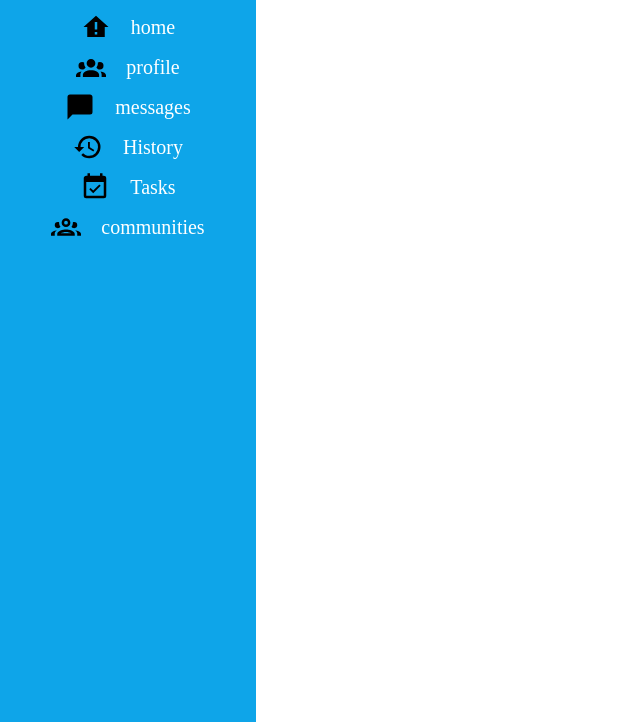
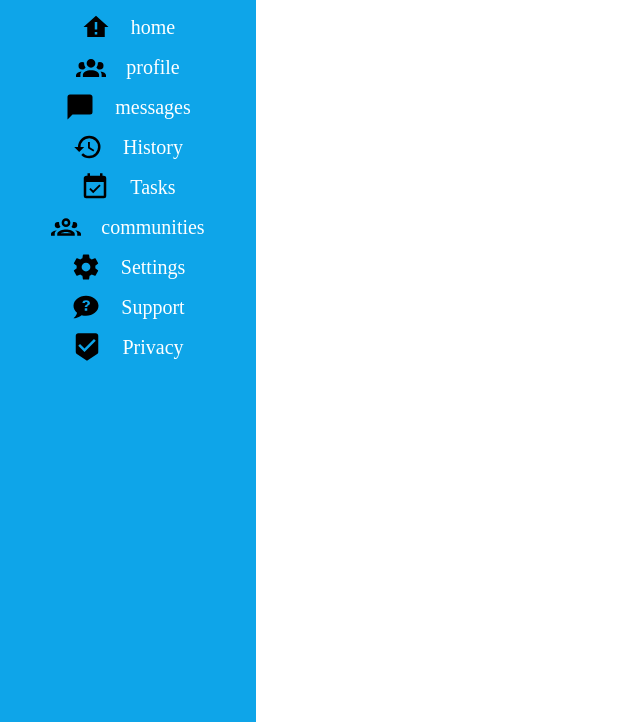
Before and after one commit to sundaymark/Odin-Admin-Dashboard, a plain HTML site: page index.html in a window 1280 px wide. Shown: the part 78-800 px from the top of the page, without its empty margins (0-640 px from the left). Drawn offline with Linux system fonts and the light colour scheme.

Commit message:
added the three last part of the side bar

```diff
--- a/index.html
+++ b/index.html
@@ -35,15 +35,32 @@
                     <p>History</p>
                 </div>
 
-                <div class="icons"><svg xmlns="http://www.w3.org/2000/svg" viewBox="0 0 24 24"><title>calendar-check</title><path d="M19,19H5V8H19M19,3H18V1H16V3H8V1H6V3H5C3.89,3 3,3.9 3,5V19A2,2 0 0,0 5,21H19A2,2 0 0,0 21,19V5A2,2 0 0,0 19,3M16.53,11.06L15.47,10L10.59,14.88L8.47,12.76L7.41,13.82L10.59,17L16.53,11.06Z" /></svg>
+                <div class="icons">
+                    <svg xmlns="http://www.w3.org/2000/svg" viewBox="0 0 24 24"><title>calendar-check</title><path d="M19,19H5V8H19M19,3H18V1H16V3H8V1H6V3H5C3.89,3 3,3.9 3,5V19A2,2 0 0,0 5,21H19A2,2 0 0,0 21,19V5A2,2 0 0,0 19,3M16.53,11.06L15.47,10L10.59,14.88L8.47,12.76L7.41,13.82L10.59,17L16.53,11.06Z" /></svg>
                     <p>Tasks</p>
                 </div>
 
-                <div class="icons"><svg xmlns="http://www.w3.org/2000/svg" viewBox="0 0 24 24"><title>account-group-outline</title><path d="M12,5A3.5,3.5 0 0,0 8.5,8.5A3.5,3.5 0 0,0 12,12A3.5,3.5 0 0,0 15.5,8.5A3.5,3.5 0 0,0 12,5M12,7A1.5,1.5 0 0,1 13.5,8.5A1.5,1.5 0 0,1 12,10A1.5,1.5 0 0,1 10.5,8.5A1.5,1.5 0 0,1 12,7M5.5,8A2.5,2.5 0 0,0 3,10.5C3,11.44 3.53,12.25 4.29,12.68C4.65,12.88 5.06,13 5.5,13C5.94,13 6.35,12.88 6.71,12.68C7.08,12.47 7.39,12.17 7.62,11.81C6.89,10.86 6.5,9.7 6.5,8.5C6.5,8.41 6.5,8.31 6.5,8.22C6.2,8.08 5.86,8 5.5,8M18.5,8C18.14,8 17.8,8.08 17.5,8.22C17.5,8.31 17.5,8.41 17.5,8.5C17.5,9.7 17.11,10.86 16.38,11.81C16.5,12 16.63,12.15 16.78,12.3C16.94,12.45 17.1,12.58 17.29,12.68C17.65,12.88 18.06,13 18.5,13C18.94,13 19.35,12.88 19.71,12.68C20.47,12.25 21,11.44 21,10.5A2.5,2.5 0 0,0 18.5,8M12,14C9.66,14 5,15.17 5,17.5V19H19V17.5C19,15.17 14.34,14 12,14M4.71,14.55C2.78,14.78 0,15.76 0,17.5V19H3V17.07C3,16.06 3.69,15.22 4.71,14.55M19.29,14.55C20.31,15.22 21,16.06 21,17.07V19H24V17.5C24,15.76 21.22,14.78 19.29,14.55M12,16C13.53,16 15.24,16.5 16.23,17H7.77C8.76,16.5 10.47,16 12,16Z" /></svg>
+                <div class="icons">
+                    <svg xmlns="http://www.w3.org/2000/svg" viewBox="0 0 24 24"><title>account-group-outline</title><path d="M12,5A3.5,3.5 0 0,0 8.5,8.5A3.5,3.5 0 0,0 12,12A3.5,3.5 0 0,0 15.5,8.5A3.5,3.5 0 0,0 12,5M12,7A1.5,1.5 0 0,1 13.5,8.5A1.5,1.5 0 0,1 12,10A1.5,1.5 0 0,1 10.5,8.5A1.5,1.5 0 0,1 12,7M5.5,8A2.5,2.5 0 0,0 3,10.5C3,11.44 3.53,12.25 4.29,12.68C4.65,12.88 5.06,13 5.5,13C5.94,13 6.35,12.88 6.71,12.68C7.08,12.47 7.39,12.17 7.62,11.81C6.89,10.86 6.5,9.7 6.5,8.5C6.5,8.41 6.5,8.31 6.5,8.22C6.2,8.08 5.86,8 5.5,8M18.5,8C18.14,8 17.8,8.08 17.5,8.22C17.5,8.31 17.5,8.41 17.5,8.5C17.5,9.7 17.11,10.86 16.38,11.81C16.5,12 16.63,12.15 16.78,12.3C16.94,12.45 17.1,12.58 17.29,12.68C17.65,12.88 18.06,13 18.5,13C18.94,13 19.35,12.88 19.71,12.68C20.47,12.25 21,11.44 21,10.5A2.5,2.5 0 0,0 18.5,8M12,14C9.66,14 5,15.17 5,17.5V19H19V17.5C19,15.17 14.34,14 12,14M4.71,14.55C2.78,14.78 0,15.76 0,17.5V19H3V17.07C3,16.06 3.69,15.22 4.71,14.55M19.29,14.55C20.31,15.22 21,16.06 21,17.07V19H24V17.5C24,15.76 21.22,14.78 19.29,14.55M12,16C13.53,16 15.24,16.5 16.23,17H7.77C8.76,16.5 10.47,16 12,16Z" /></svg>
                     <p>communities</p>
                 </div>
+            </div>
 
+            <div class="icon2">
+                <div class="icons">
+                    <svg xmlns="http://www.w3.org/2000/svg" viewBox="0 0 24 24"><title>cog</title><path d="M12,15.5A3.5,3.5 0 0,1 8.5,12A3.5,3.5 0 0,1 12,8.5A3.5,3.5 0 0,1 15.5,12A3.5,3.5 0 0,1 12,15.5M19.43,12.97C19.47,12.65 19.5,12.33 19.5,12C19.5,11.67 19.47,11.34 19.43,11L21.54,9.37C21.73,9.22 21.78,8.95 21.66,8.73L19.66,5.27C19.54,5.05 19.27,4.96 19.05,5.05L16.56,6.05C16.04,5.66 15.5,5.32 14.87,5.07L14.5,2.42C14.46,2.18 14.25,2 14,2H10C9.75,2 9.54,2.18 9.5,2.42L9.13,5.07C8.5,5.32 7.96,5.66 7.44,6.05L4.95,5.05C4.73,4.96 4.46,5.05 4.34,5.27L2.34,8.73C2.21,8.95 2.27,9.22 2.46,9.37L4.57,11C4.53,11.34 4.5,11.67 4.5,12C4.5,12.33 4.53,12.65 4.57,12.97L2.46,14.63C2.27,14.78 2.21,15.05 2.34,15.27L4.34,18.73C4.46,18.95 4.73,19.03 4.95,18.95L7.44,17.94C7.96,18.34 8.5,18.68 9.13,18.93L9.5,21.58C9.54,21.82 9.75,22 10,22H14C14.25,22 14.46,21.82 14.5,21.58L14.87,18.93C15.5,18.67 16.04,18.34 16.56,17.94L19.05,18.95C19.27,19.03 19.54,18.95 19.66,18.73L21.66,15.27C21.78,15.05 21.73,14.78 21.54,14.63L19.43,12.97Z" /></svg>
+                    <p>Settings</p>
+                </div>
 
+                <div class="icons">
+                    <svg xmlns="http://www.w3.org/2000/svg" viewBox="0 0 24 24"><title>chat-question</title><path d="M12 3C6.5 3 2 6.6 2 11C2 13.1 3 15.1 4.8 16.5C4.8 17.1 4.4 18.7 2 21C2 21 5.5 21 8.5 18.5C9.6 18.8 10.8 19 12 19C17.5 19 22 15.4 22 11S17.5 3 12 3M13 15H11V13H13V15M14.8 10C14.5 10.4 14.1 10.6 13.7 10.8C13.4 11 13.3 11.1 13.2 11.3C13 11.5 13 11.7 13 12H11C11 11.5 11.1 11.2 11.3 10.9C11.5 10.7 11.9 10.4 12.4 10.1C12.7 10 12.9 9.8 13 9.6C13.1 9.4 13.2 9.1 13.2 8.9C13.2 8.6 13.1 8.4 12.9 8.2C12.7 8 12.4 7.9 12.1 7.9C11.8 7.9 11.6 8 11.4 8.1C11.2 8.2 11.1 8.4 11.1 8.7H9.1C9.2 8 9.5 7.4 10 7C10.5 6.6 11.2 6.5 12.1 6.5C13 6.5 13.8 6.7 14.3 7.1C14.8 7.5 15.1 8.1 15.1 8.8C15.2 9.2 15.1 9.6 14.8 10Z" /></svg>
+                    <p>Support</p>
+                </div>
+
+                <div class="icons">
+                    <svg xmlns="http://www.w3.org/2000/svg" viewBox="0 0 24 24"><title>marker-check</title><path d="M10,16L5,11L6.41,9.58L10,13.17L17.59,5.58L19,7M19,1H5C3.89,1 3,1.89 3,3V15.93C3,16.62 3.35,17.23 3.88,17.59L12,23L20.11,17.59C20.64,17.23 21,16.62 21,15.93V3C21,1.89 20.1,1 19,1Z" /></svg>
+                    <p>Privacy</p>
+                </div>
             </div>
         </div>
         <div class="main"> main</div>
```
